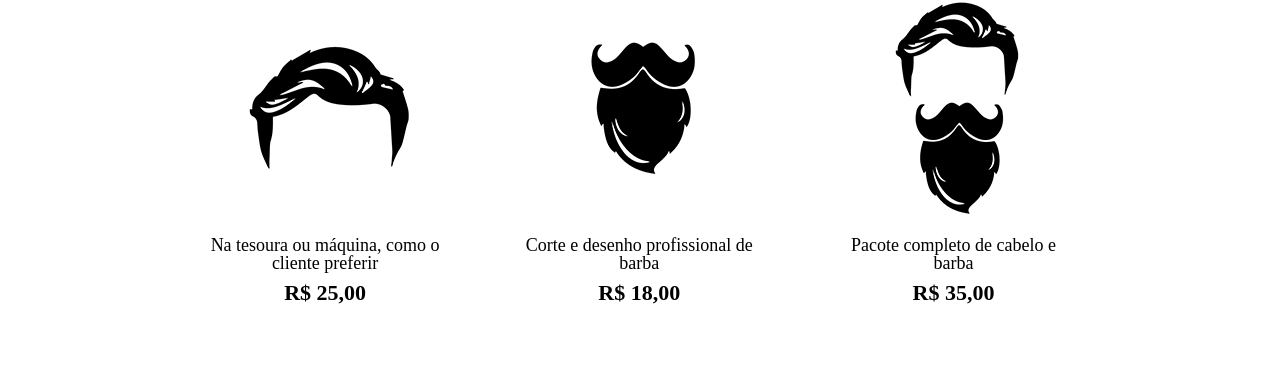
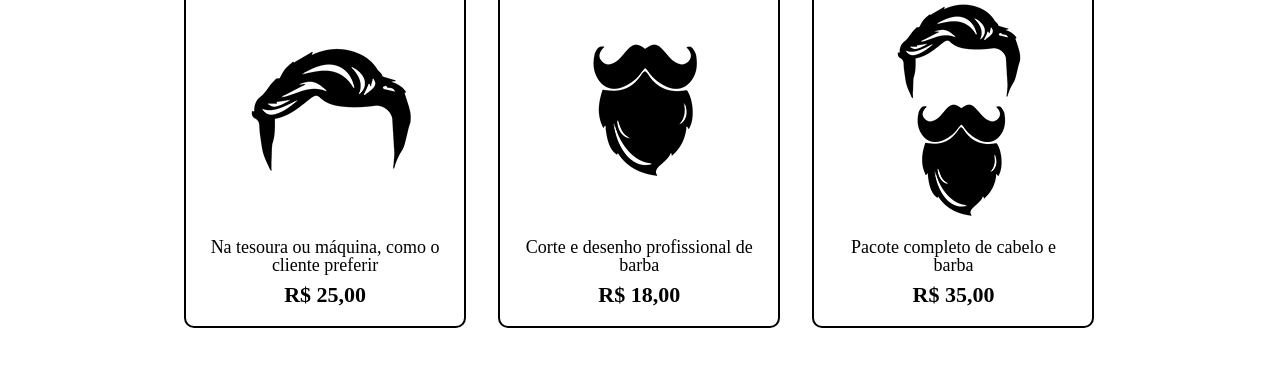
Before and after one commit to larissaiurk/alura-formacao-frontend-html5-css3, a plain HTML site: page produtos.html in a window 1280 px wide. Shown: the part 410-800 px from the top of the page. Drawn offline with Linux system fonts and the light colour scheme.

Commit message:
add item border

```diff
--- a/produtos.css
+++ b/produtos.css
@@ -42,6 +42,8 @@ nav a{
   margin: 0 1.5%;
   padding: 20px 20px;
   box-sizing: border-box;
+  border: #000 2px solid;
+  border-radius: 10px;
 }
 
 .produtos h2, .produtos .produto-preco{
```
